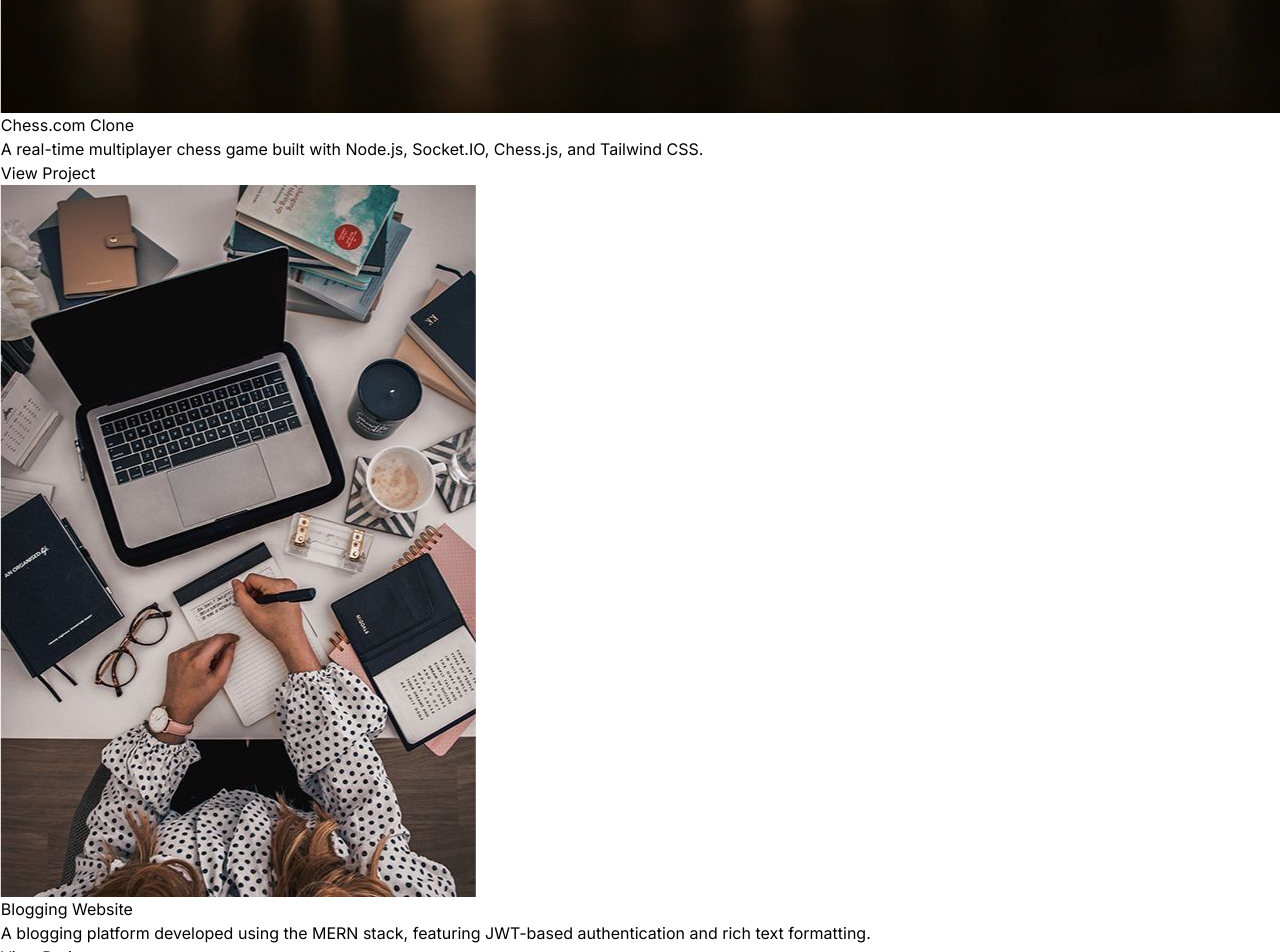
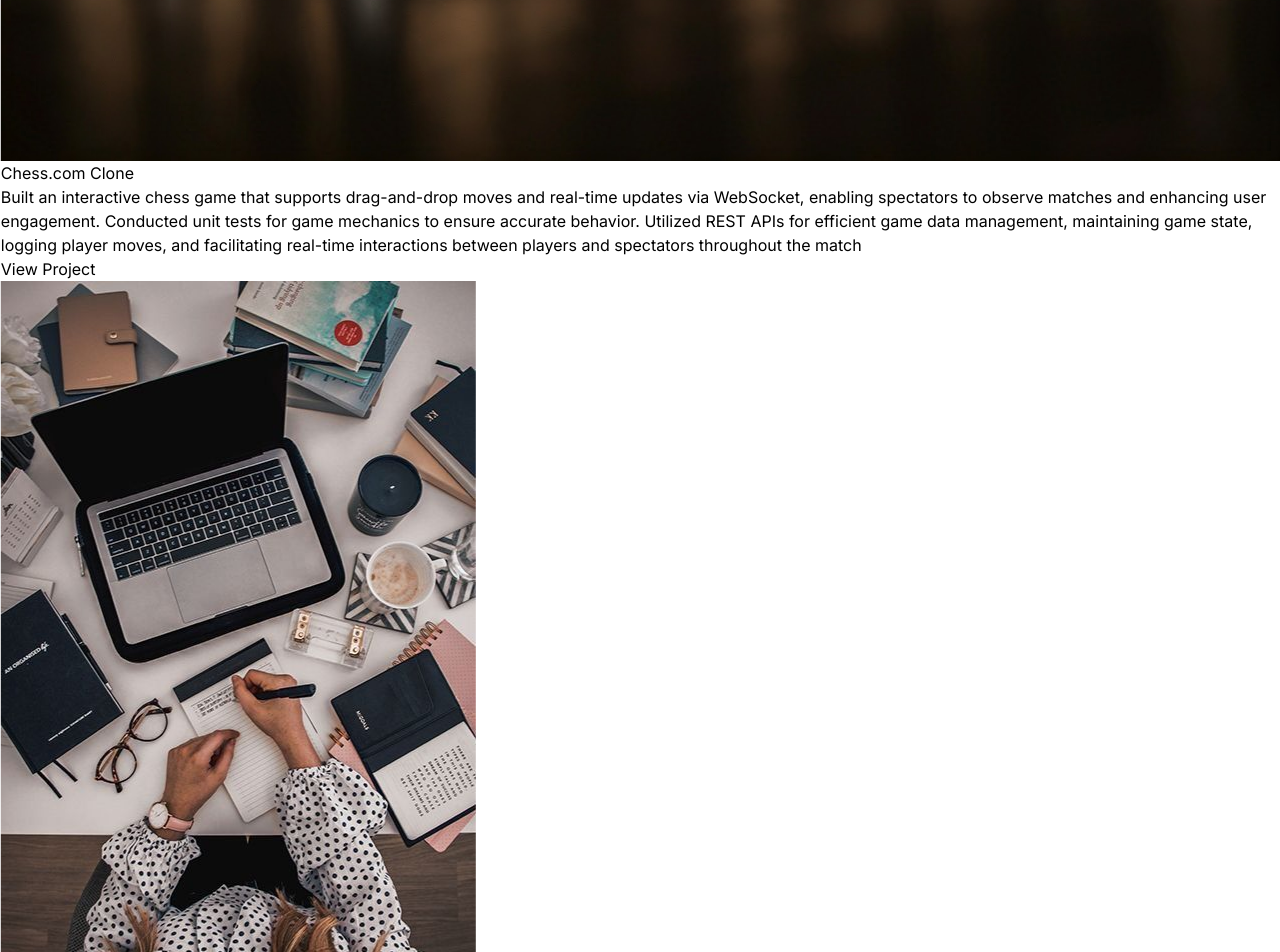
Before and after one commit to sampremm/FlexiPortfolio, a React (Vite) app: page / in a window 1280 px wide. Shown: the part 2440-3392 px from the top of the page. Built offline with nearby package versions, Linux system fonts and the light colour scheme.

Commit message:
updated projects
updated projects description

```diff
--- a/src/constants/index.jsx
+++ b/src/constants/index.jsx
@@ -20,6 +20,7 @@ import image2 from "../assets/bloging.jpg";
 import image3 from "../assets/url.jpg";
 import image4 from "../assets/streamyard.png";
 import image5 from "../assets/portfolio.jpg";
+import image6 from "../assets/Logo_Vercel-1.jpg";
 
 
 
@@ -46,44 +47,51 @@ export const ABOUT = {
   text2:
     "Hello! I'm Sam Prem Kumar Thalla, a passionate software developer with a knack for tackling complex challenges. I specialize in building dynamic, responsive web applications that are both efficient and user-friendly. With a strong foundation in full-stack development and a focus on modern technologies, I bring a practical approach to problem-solving while ensuring high-quality results. Beyond coding, I enjoy exploring new ideas and continuously learning to stay ahead in the tech world. Whether I'm working on an innovative project or diving into the latest trends, I'm committed to delivering impactful and polished solutions every time.",
 };
-
 export const PROJECTS = [
   {
     title: "StreamYard Clone",
     subtitle:
-      "A real-time streaming application built with Node.js, Express.js, Socket.IO, FFmpeg, and Docker, enabling live video streaming with minimal latency.",
+      "Developed a real-time streaming application similar to StreamYard, enabling users to stream live video with minimal latency. Integrated FFmpeg for encoding and streaming video content via an RTMP server and utilized Socket.IO for seamless communication between clients. The application was containerized using Docker for efficient deployment and scaling, along with robust error handling to ensure stream stability.",
     image: image4,
     link: "https://github.com/sampremm/streamyard-clone",
   },
   {
     title: "Chess.com Clone",
     subtitle:
-      "A real-time multiplayer chess game built with Node.js, Socket.IO, Chess.js, and Tailwind CSS.",
+      "Built an interactive chess game that supports drag-and-drop moves and real-time updates via WebSocket, enabling spectators to observe matches and enhancing user engagement. Conducted unit tests for game mechanics to ensure accurate behavior. Utilized REST APIs for efficient game data management, maintaining game state, logging player moves, and facilitating real-time interactions between players and spectators throughout the match",
     image: image1,
     link: "https://github.com/sampremm/Chess",
   },
   {
     title: "Blogging Website",
     subtitle:
-      "A blogging platform developed using the MERN stack, featuring JWT-based authentication and rich text formatting.",
+      "Developed a blogging platform that allows users to create, edit, and delete posts with secure JWT-based authentication. Designed a responsive front-end using React.js and TailwindCSS, integrating Markdown for rich text formatting. Utilized Mongoose for database schema modeling and employed MongoDB for data storage, along with integration of AWS S3 for image uploads.",
     image: image2,
     link: "https://github.com/sampremm/mern-blogging",
   },
   {
     title: "URL Shortener",
     subtitle:
-      "A URL shortening service created with Node.js, Express.js, MongoDB, and JavaScript.",
+     "Developed a URL shortening service using Node.js, Express.js, MongoDB, and JavaScript. The application allows users to input long URLs, generating shortened links for easy sharing and tracking. Implemented features such as link analytics and user authentication to manage personalized URLs, ensuring a secure and user-friendly experience.",
     image: image3,
     link: "https://github.com/sampremm/link_shotner",
   },
   {
     title: "Portfolio Website",
     subtitle:
-      "A personal portfolio website built with React.js and Tailwind CSS.",
+      "Created a personal portfolio website using React.js and Tailwind CSS to showcase my projects, skills, and experiences. The site features a modern, responsive design that enhances user engagement and provides seamless navigation. Implemented interactive elements and smooth animations to highlight my work and ensure an enjoyable browsing experience.",
     image: image5,
     link: "https://github.com/sampremm/FlexiPortfolio",
   },
+  {
+    title: "Vercel-Clone",
+    subtitle:
+      "Developed a platform resembling Vercel for deploying front-end applications, enabling seamless integrations and efficient deployment. Utilized Docker to create isolated environments for serving React static assets, uploaded the Docker image to AWS ECR, and managed a cluster with AWS ECS, hosting static files on S3. Designed a reverse proxy to stream index.html for a smooth user experience and developed a responsive front-end using React.js to enhance user interaction.",
+    image: image6,
+    link: "https://github.com/sampremm/vercel",
+  },
 ];
+
 
 export const SKILLS = [
   {
```
Also changed, not shown: src/assets/Logo_Vercel-1.jpg (added), 1 other file (tests, documents, lock files or other folders).
